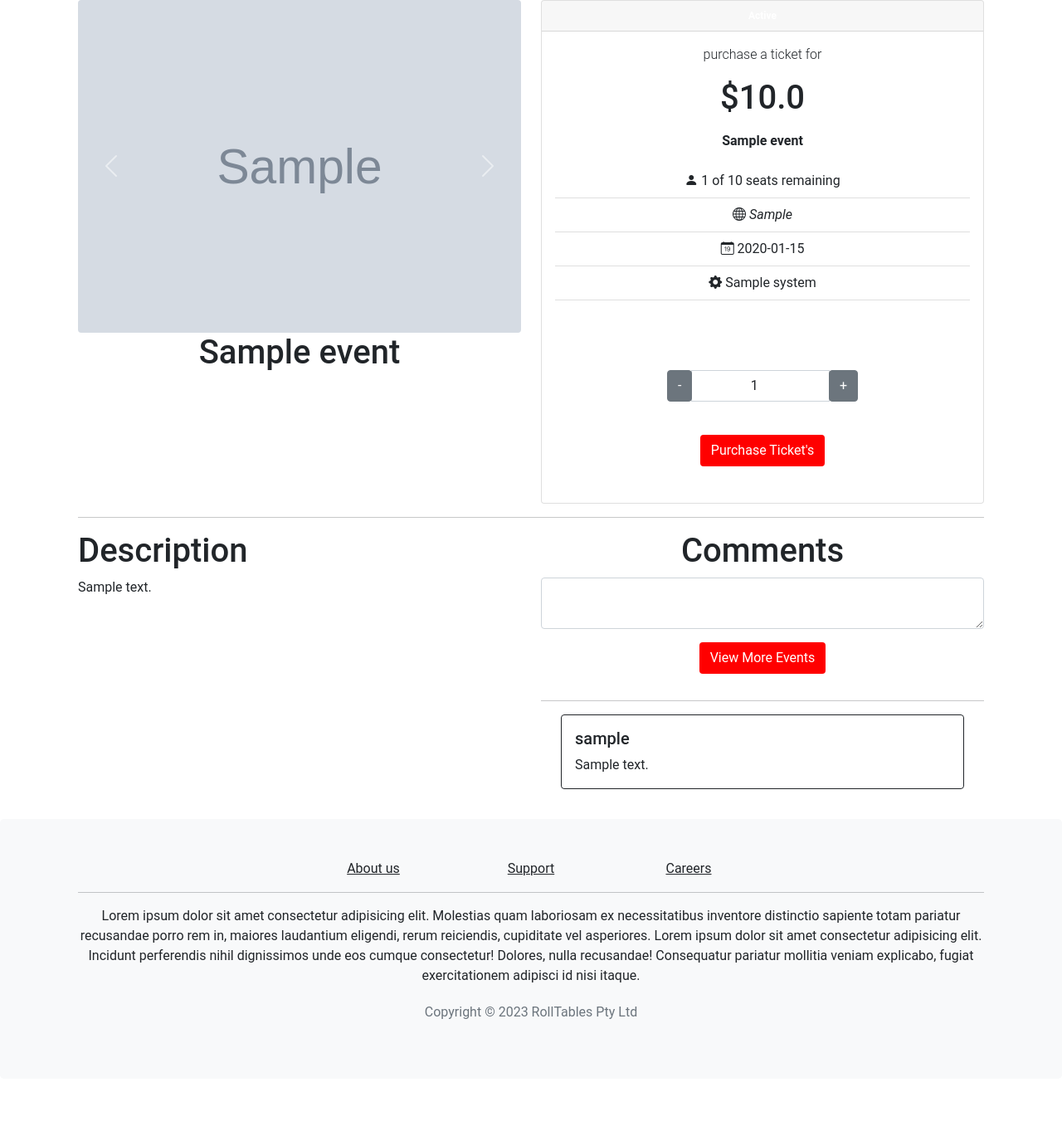
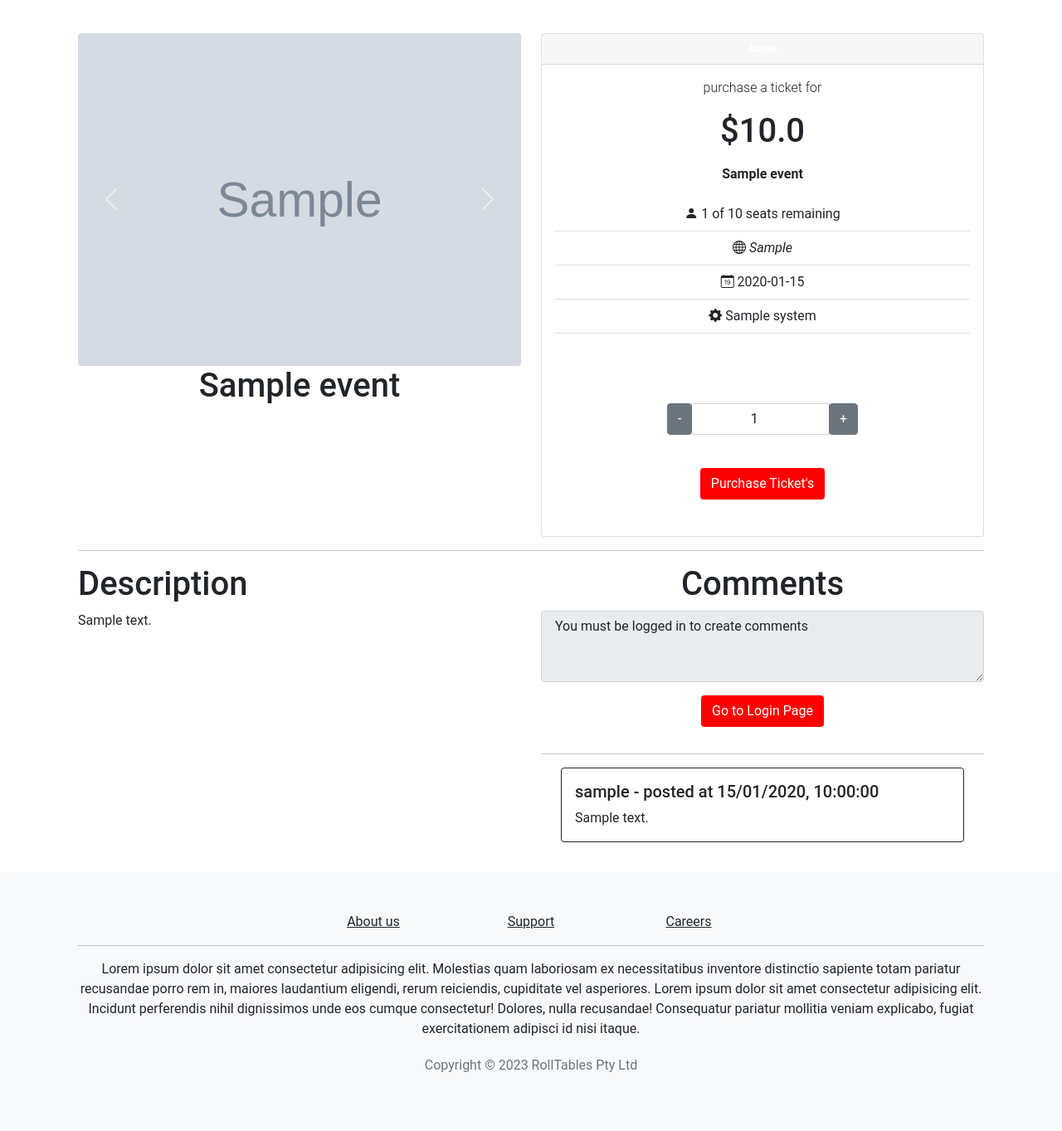
Before and after one commit to Striker146/G18-IAB207-Project, a Flask app: page /event/1 in a window 1280 px wide. Shown: the part 76-1439 px from the top of the page at 83% size. Before the commit the page ends 1304 px from the top, so only its background shows below. Run offline with Flask 3, Linux system fonts and the light colour scheme; tables that the repository leaves empty hold one stand-in row (values such as "Sample post"); grey boxes marked "Sample" are stand-in pictures; some libraries are stand-ins or nearby versions.

Commit message:
Improved Comments on Events Page

```diff
--- a/projectfile/website/events.py
+++ b/projectfile/website/events.py
@@ -20,8 +20,8 @@
         user_id = current_user.id
         event_id = id
         message = comment_form.message.data
-
-        new_comment = Comment(user_id=user_id,event_id=event_id,message=message)
+        created_at = datetime.now()
+        new_comment = Comment(user_id=user_id,event_id=event_id,message=message, created_at=created_at)
         db.session.add(new_comment)
         db.session.commit()
         return redirect(url_for('events.showevent', id=id))
--- a/projectfile/website/models.py
+++ b/projectfile/website/models.py
@@ -1,5 +1,6 @@
 from flask_login import UserMixin
 from datetime import datetime
+from sqlalchemy import desc
 from . import db
 
 class User(db.Model, UserMixin):
@@ -48,14 +49,15 @@
     purchased_tickets = db.Column(db.Integer, default=0, nullable=False)
     remaining_tickets = db.Column(db.Integer, default=0, nullable=False)
 
-
-    comments = db.relationship('Comment', backref='event')
+    comments = db.relationship('Comment', backref='event', order_by='Comment.id.desc()')
     images = db.relationship('EventImage',backref="event")
     bookings = db.relationship("Booking",backref="event")
+
 
     def __repr__(self):
         str = f"id {self.id}, title:{self.title}"
         return str
+
 
 class EventTag(db.Model):
     __tablename__ = 'event_tags'
@@ -113,4 +115,8 @@
     id = db.Column(db.Integer, primary_key=True)
     user_id = db.Column(db.Integer, db.ForeignKey('users.id'))
     event_id = db.Column(db.Integer, db.ForeignKey('events.id'))
+    created_at = db.Column(db.DateTime, nullable=False)
     message = db.Column(db.String(100), nullable=False)
+    def format_datetime(self):
+        str = self.created_at.strftime("%d/%m/%Y, %H:%M:%S")
+        return str
--- a/projectfile/website/templates/events/creation.html
+++ b/projectfile/website/templates/events/creation.html
@@ -3,7 +3,6 @@
 {% from 'bootstrap5/form.html' import render_form %}
 
 {% block content %}
-<div class="padding"></div>
   <div class="container">
     <form action="" method="post" enctype="multipart/form-data">
       {{ form.hidden_tag() }}
--- a/projectfile/website/templates/events/show.html
+++ b/projectfile/website/templates/events/show.html
@@ -2,6 +2,7 @@
 {% from 'bootstrap5/form.html' import render_form %}
 
 {% block content %}
+<div class="padding"></div>
 <div class="container bottom_padding">
   <div class="row d-flex justify-content-center">
     <div class="col-12  col-sm-12 col-md-6">
@@ -123,18 +124,23 @@
     <div class="col-12 col-md-6">
       <div class="text-center">
         <h1> Comments</h1>
+        {% if current_user.is_authenticated %}
         <form action="" method="post" enctype="multipart/form-data">
           {{ comment_form.hidden_tag() }}
           <div class="col">
             {{ comment_form.message(class_ = 'form-control') }}
             <div class="col p-3">
-              {% if current_user.is_authenticated %}
               {{ comment_form.submit(class_ = 'form-control') }}
-              {% else %}
-              <button class="btn button-theme" type="button">View More Events</button>
-              {% endif %}
             </div>
         </form>
+        {% else %}
+        <div class="col">
+          <textarea class="form-control" id="exampleFormControlTextarea1" rows="3" readonly> You must be logged in to create comments</textarea>
+          <div class="col p-3">
+            <a href="/login" class="btn button-theme" role="button">Go to Login Page</a>
+          </div>
+
+        {% endif %}
       </div>
     </div>
     <hr>
@@ -144,7 +150,7 @@
           {%for comment in event.comments%}
           <div class="card border-dark mb-3">
             <div class="card-body">
-              <h5 class="card-title">{{comment.user.username}}</h5>
+              <h5 class="card-title">{{comment.user.username}} - posted at {{comment.format_datetime()}}</h5>
               <p class="card-text">
                 {{comment.message}}
               </p>
```
